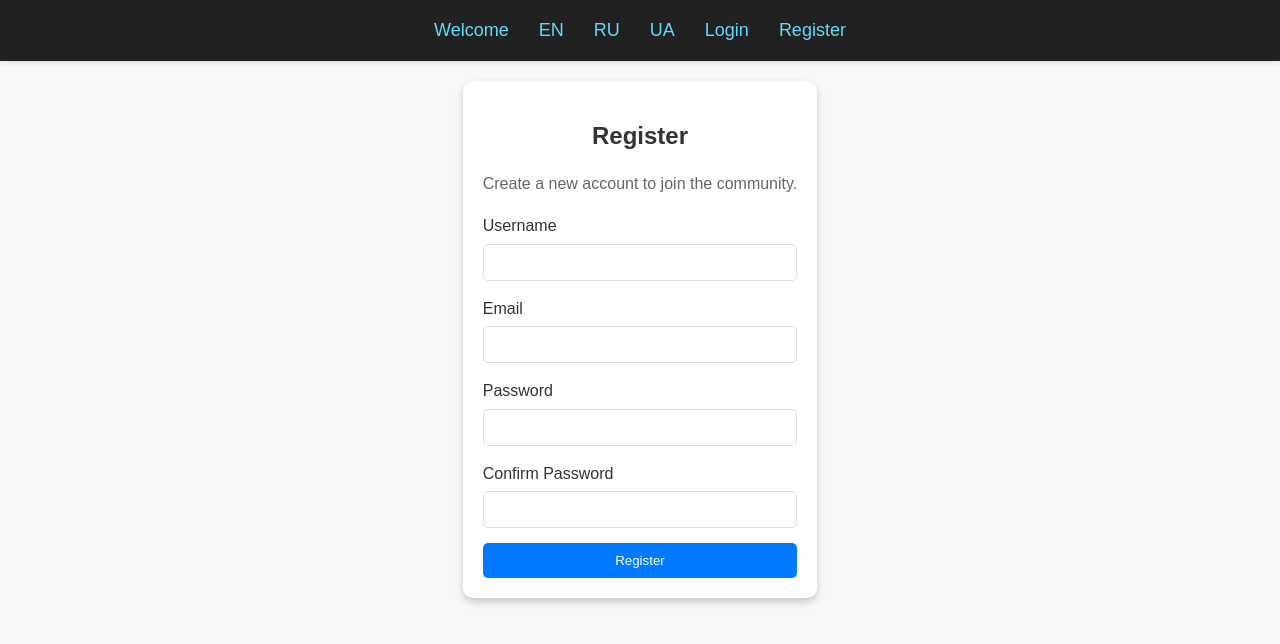
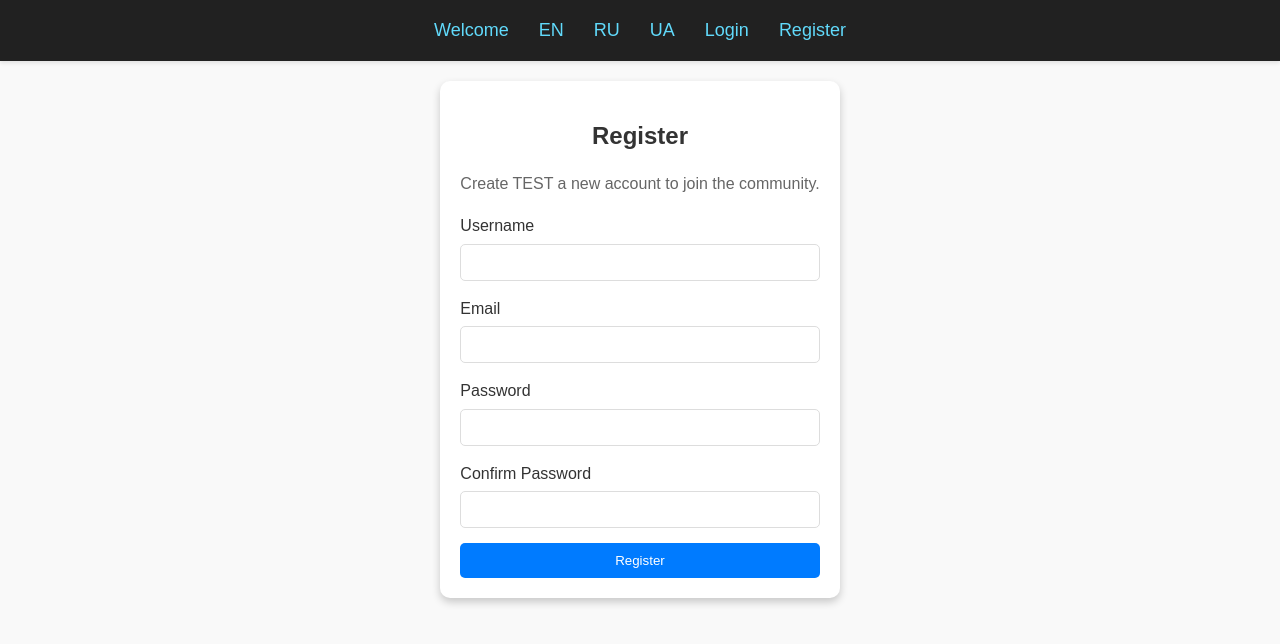
Before and after one commit to mykytashcheholevatyi/TalkNet-Monorepo, a React (Create React App) app in the folder reddit-clone/: page /register in a window 1280 px wide. Shown: the top 644 px of the page. Built offline with nearby package versions, Linux system fonts and the light colour scheme.

Commit message:
Update RegisterPage.js

```diff
--- a/reddit-clone/src/pages/RegisterPage.js
+++ b/reddit-clone/src/pages/RegisterPage.js
@@ -80,7 +80,7 @@ function RegisterPage() {
   return (
     <div className="register-page">
       <h1>Register</h1>
-      <p>Create a new account to join the community.</p>
+      <p>Create TEST a new account to join the community.</p>
       {errors.form && <div className="form-error">{errors.form}</div>}
       <form onSubmit={handleSubmit} noValidate>
         <div className="form-group">
```
